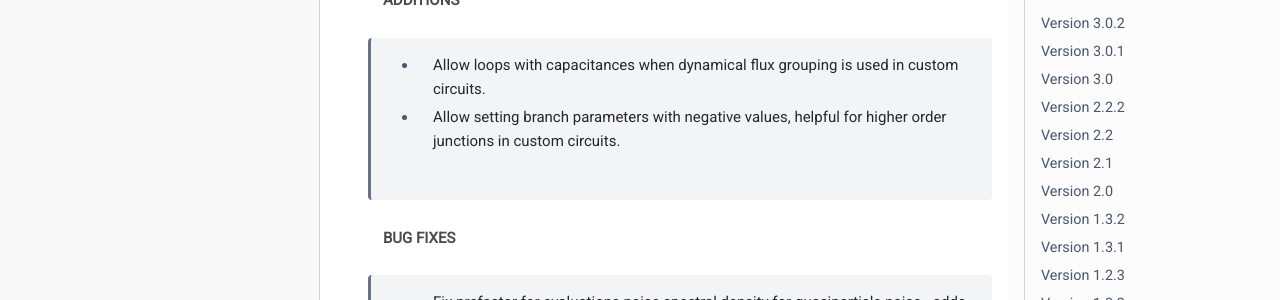
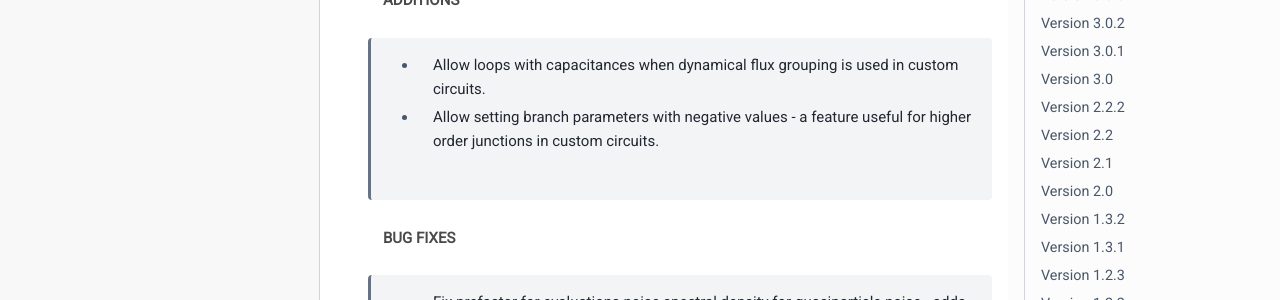
Before and after one commit to scqubits/scqubits-doc, a Sphinx documentation site: the page built from docs/source/changelog.rst, in a window 1280 px wide and 900 px high. Shown: the part 352-652 px from the top of the window. Built offline with Sphinx 7.4.7 and the PyData theme 0.15.4, drawn with Linux system fonts in a browser that asks for light colours; pages that are not in the unit, such as notebooks, are missing from menus.

Commit message:
typos in changelog update

```diff
--- a/docs/source/changelog.rst
+++ b/docs/source/changelog.rst
@@ -13,7 +13,7 @@ Version 4.2
 **ADDITIONS**
 
     - Allow loops with capacitances when dynamical flux grouping is used in custom circuits.
-    - Allow setting branch parameters with negative values, helpful for higher order junctions in custom circuits.
+    - Allow setting branch parameters with negative values - a feature useful for higher order junctions in custom circuits.
 
 **BUG FIXES**
 
```
